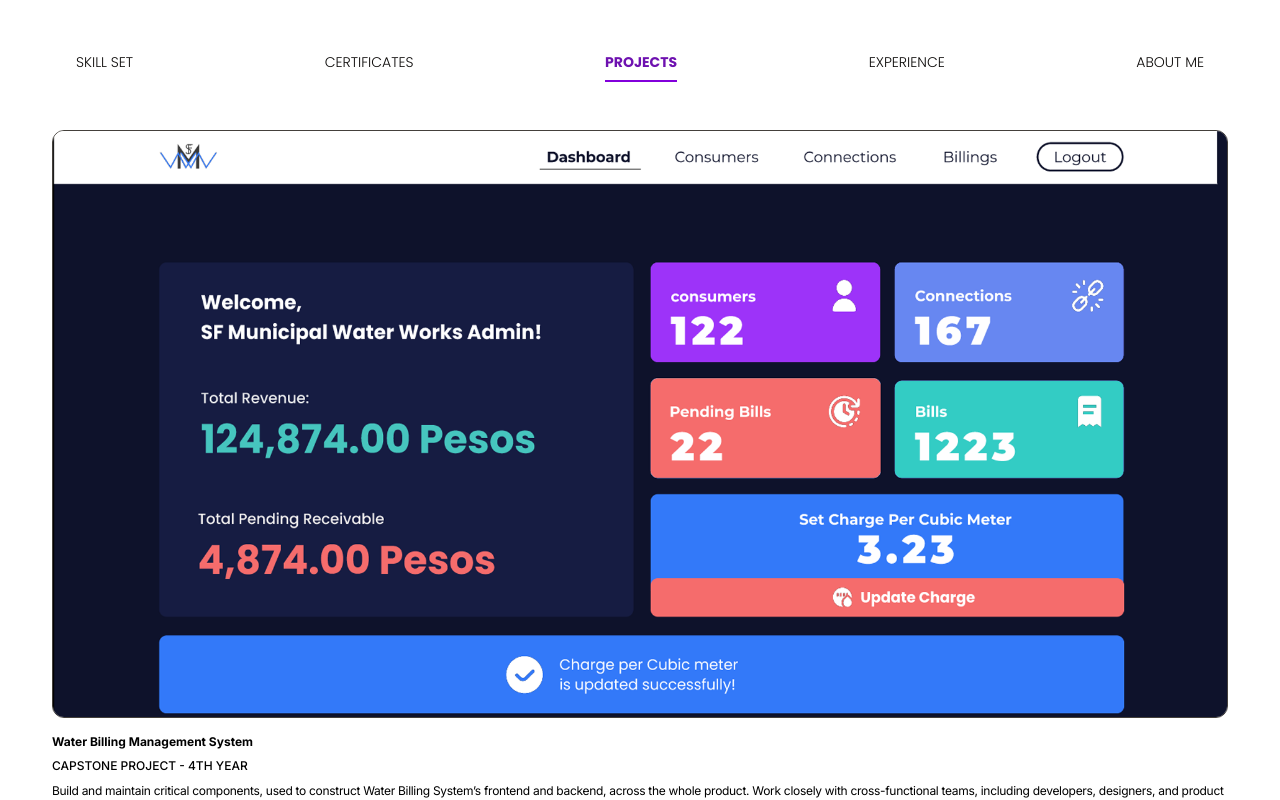
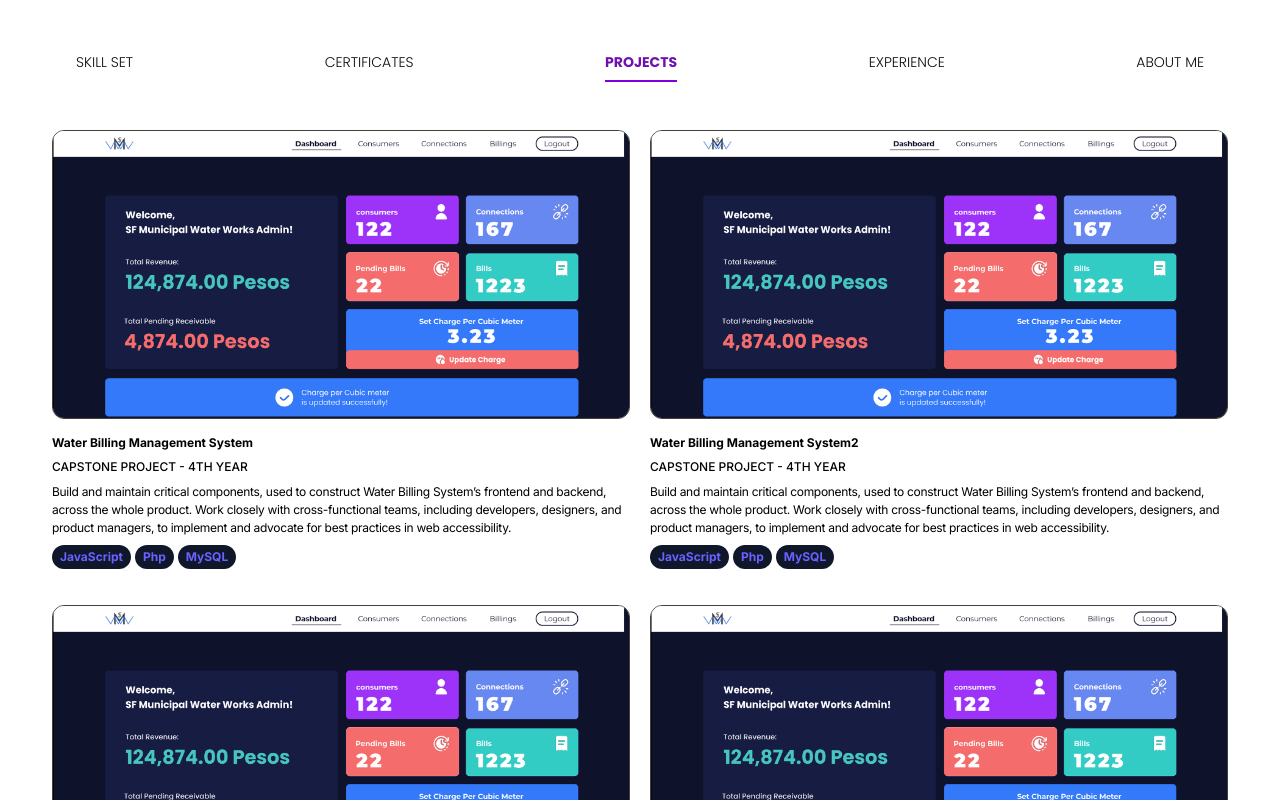
Before and after one commit to shameCanales/shame-portfolio, a React (Vite) app: page /projects in a window 1280 px wide. Shown: the part 1480-2280 px from the top of the page. Built offline with nearby package versions, Linux system fonts and the light colour scheme; no server answers.

Commit message:
styled projects section for sm viewport

```diff
--- a/src/components/ProjectComp.jsx
+++ b/src/components/ProjectComp.jsx
@@ -3,7 +3,7 @@ import Paragraph from "../ui/paragraph";
 
 export default function ProjectComp({ name, desc, src, projFor, stack }) {
   return (
-    <div className="mt-8 mb-14">
+    <div className="mt-8 sm:mt-0 mb-14 sm:mb-4">
       <div className="rounded-xl overflow-hidden aspect-[18/9] border-1 border-stone-700 relative">
         <img className="" src={src} alt={name} />
         <div className="absolute inset-0 hover:bg-black/70 transition-all ease-in-out index-[9]"></div>
@@ -11,7 +11,7 @@ export default function ProjectComp({ name, desc, src, projFor, stack }) {
       <p className="inter-bold text-xs mt-4">{name}</p>
       <p className="uppercase inter-medium text-xs mt-2">{projFor}</p>
       <p className="leading-4.5 tracking-tight inter-regular text-xs mt-2">{desc}</p>
-      <ul className="flex gap-2 mt-2">
+      <ul className="flex gap-1 mt-2">
         {stack.map((tech) => (
           <li key={tech}>
             <TechStackItem item={tech} />
--- a/src/pages/Projects.jsx
+++ b/src/pages/Projects.jsx
@@ -3,7 +3,7 @@ import ProjectComp from "../components/ProjectComp";
 
 export default function Projects() {
   return (
-    <div className="mt-8">
+    <div className="mt-8 sm:mt-02 sm:grid sm:grid-cols-2 sm:gap-5">
       {projects.map((proj) => (
         <ProjectComp
           key={proj.name}
--- a/src/ui/TechStackItem.jsx
+++ b/src/ui/TechStackItem.jsx
@@ -1,3 +1,3 @@
 export default function TechStackItem({ item }) {
-  return <p className="px-3 py-1.5 bg-slate-900 text-[#6C61FF] rounded-full text-xs inter-bold">{item}</p>;
+  return <p className="px-2 py-1 bg-slate-900 text-[#6C61FF] rounded-full text-xs inter-bold">{item}</p>;
 }
```
